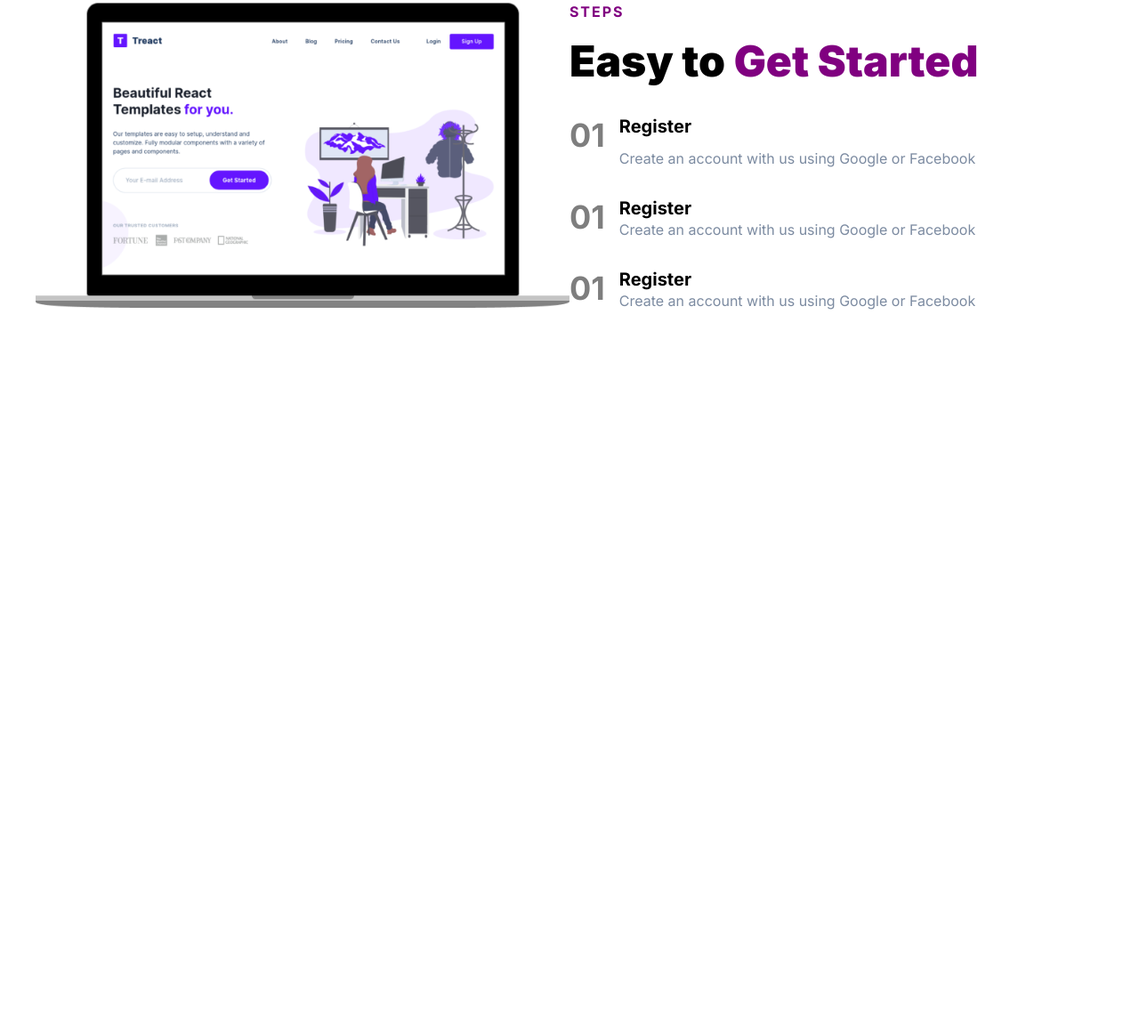
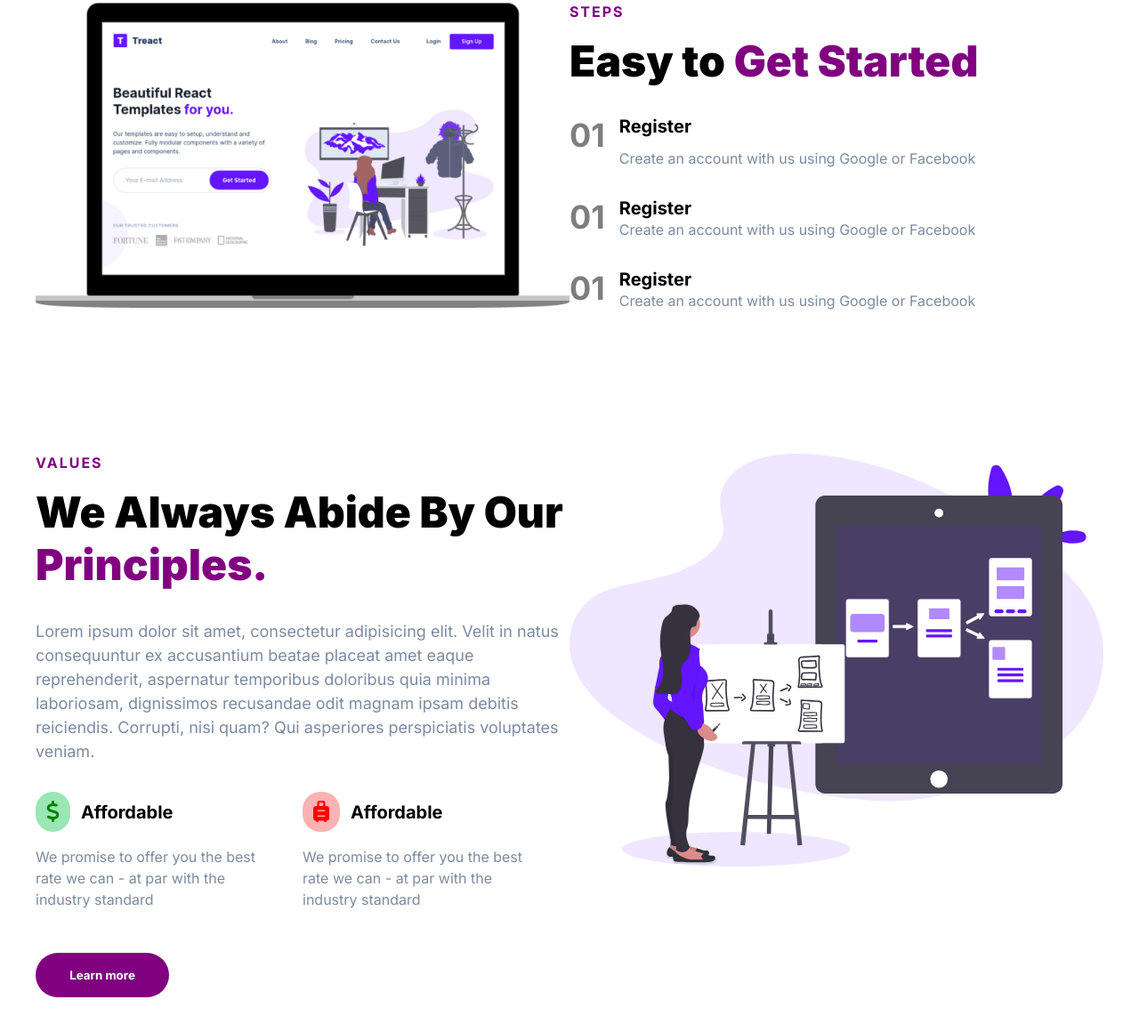
Before and after one commit to KarlErikToom/selfmade, a plain HTML site: page index.html in a window 1280 px wide. Shown: the part 2338-3498 px from the top of the page at 89% size. Before the commit the page ends 2800 px from the top, so only its background shows below. Drawn offline with Linux system fonts and the light colour scheme.

Commit message:
added values

```diff
--- a/index.html
+++ b/index.html
@@ -241,14 +241,18 @@
               </div>
               <div class="steps__right">
                 <span class="purple steps__span">STEPS</span>
-                <h2 class="steps__header">Easy to <span class="purple">Get Started</span></h2>
+                <h2 class="steps__header">
+                  Easy to <span class="purple">Get Started</span>
+                </h2>
                 <ul class="steps">
                   <li class="step">
                     <div class="steps__number">01</div>
                     <div class="step__info">
                       <h3>Register</h3>
 
-                      <p class="steps__para">Create an account with us using Google or Facebook</p>
+                      <p class="steps__para">
+                        Create an account with us using Google or Facebook
+                      </p>
                     </div>
                   </li>
                   <li class="step">
@@ -267,8 +271,60 @@
                       <p>Create an account with us using Google or Facebook</p>
                     </div>
                   </li>
+                </ul>
+              </div>
+            </div>
+          </div>
+        </div>
+      </section>
 
-                </ul>
+      <section>
+        <div class="container">
+          <div class="row">
+            <div class="values__wrapper">
+              <div class="values__left">
+                <span class="purple values__span">VALUES</span>
+                <h2 class="values__header">
+                  We Always Abide By Our <span class="purple">Principles.</span>
+                </h2>
+                <p class="values__para">
+                  Lorem ipsum dolor sit amet, consectetur adipisicing elit.
+                  Velit in natus consequuntur ex accusantium beatae placeat amet
+                  eaque reprehenderit, aspernatur temporibus doloribus quia
+                  minima laboriosam, dignissimos recusandae odit magnam ipsam
+                  debitis reiciendis. Corrupti, nisi quam? Qui asperiores
+                  perspiciatis voluptates veniam.
+                </p>
+                <div class="options">
+                  <div class="option">
+                    <div class="icon__header--wrapper">
+                      <div class="icon__container--left">
+                        <i class="fa-solid fa-dollar-sign"></i>
+                      </div>
+                      <h4 class="option__header">Affordable</h4>
+                    </div>
+                    <p class="option__para">
+                      We promise to offer you the best rate we can - at par with
+                      the industry standard
+                    </p>
+                  </div>
+                  <div class="option">
+                    <div class="icon__header--wrapper">
+                      <div class="icon__container--right">
+                        <i class="fa-solid fa-suitcase-rolling"></i>
+                      </div>
+                      <h4 class="option__header">Affordable</h4>
+                    </div>
+                    <p class="option__para">
+                      We promise to offer you the best rate we can - at par with
+                      the industry standard
+                    </p>
+                  </div>
+                </div>
+                <button class="btn btn__values">Learn more</button>
+              </div>
+              <div class="values__right">
+                <img class="values__img" src="/assets/value pic.svg" alt="" />
               </div>
             </div>
           </div>
--- a/styles.css
+++ b/styles.css
@@ -372,3 +372,90 @@ li{
     letter-spacing: 2px;
     font-size: 16px;
 }
+
+
+/*VALUES*/
+
+
+.values__wrapper{
+    display: flex;
+    flex-direction: row;
+}
+
+.values__left{
+    width: 50%;
+}
+
+.values__header{
+    margin-top: 16px;
+}
+.values__para{
+    margin-top: 32px;
+    font-size: 18px;
+}
+
+.values__span{
+    font-weight: 700;
+    letter-spacing: 2px;
+}
+
+.options{
+    display: flex;
+}
+
+.option{
+    margin: 32px 32px 0 0;
+}
+
+.option__para{
+    margin-top: 16px;
+}
+
+.btn__values{
+    margin-top: 48px;
+    border-radius: 9999px;
+    width: calc(100% / 4);
+    max-height: 100%;
+    height: 50px;
+}
+
+.icon__container--left{
+    background-color: rgb(154 230 180);
+    border-radius: 20px;
+    padding: 8px 12px;
+    font-size: 24px;
+}
+
+.icon__header--wrapper{
+    display: flex;
+    align-items: center;
+
+}
+
+.icon__container--right{
+    background-color:  rgb(254 178 178);
+    border-radius: 20px;
+    padding: 8px 12px;
+    font-size: 24px;
+}
+.fa-dollar-sign{
+    color: green;
+}
+.fa-suitcase-rolling{
+   color: red;
+}
+
+.option__header{
+    margin-left: 12px;
+    font-size: 20px;
+    font-weight: 700;
+}
+
+.values__right{
+    width: 50%;
+
+}
+
+.values__img{
+    width: 100%;
+}
```
Also changed, not shown: assets/value pic.svg (added).
